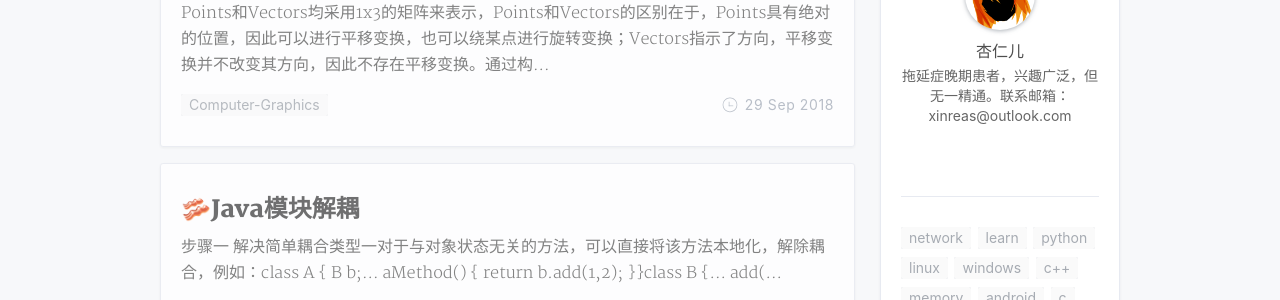
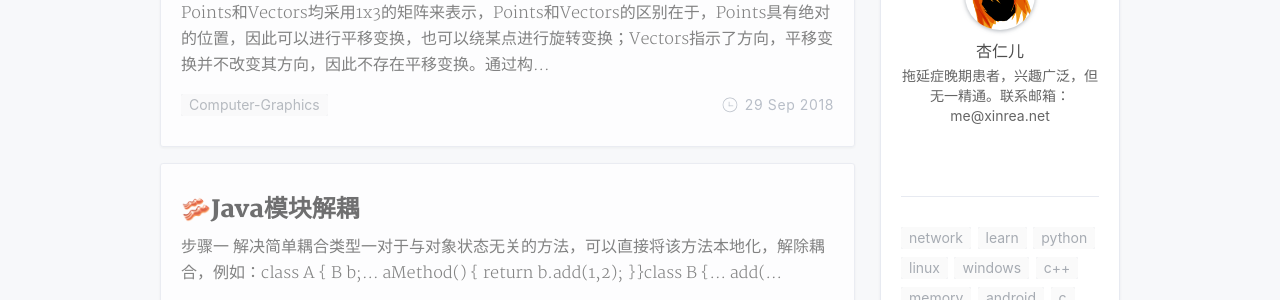
Before and after one commit to Xinrea/Xinrea.github.io, a Jekyll site: the page built from index.html, in a window 1280 px wide and 900 px high, scrolled down 378 px. Shown: the part 193-493 px from the top of the window. Built offline with Jekyll 4.4.1, drawn with Linux system fonts in a browser that asks for light colours; nearby versions of some CDN libraries; the list of posts is cut into pages by our own code; a style sheet for code colours, icons or effects is not loaded.

Commit message:
域名更改

```diff
--- a/_config.yml
+++ b/_config.yml
@@ -2,7 +2,7 @@
 title: '杏仁儿的归档室'
 description: 'C++/Python/Java - 游戏/音乐/动漫'
 keyword: 'Xinrea, 个人博客'
-url: 'https://xinrea.app' # your host
+url: 'https://xinrea.cn' # your host
 
 # if you don't need baseurl, you should leave this value blank.
 baseurl: ''
@@ -20,7 +20,7 @@
 # Author 配置博主信息
 author: '杏仁儿'
 nickname: 'Xinrea'
-bio: '拖延症晚期患者，兴趣广泛，但无一精通。联系邮箱：xinreas@outlook.com'
+bio: '拖延症晚期患者，兴趣广泛，但无一精通。联系邮箱：me@xinrea.net'
 avatar: '/assets/img/profile.png'
 
 # Search
```
